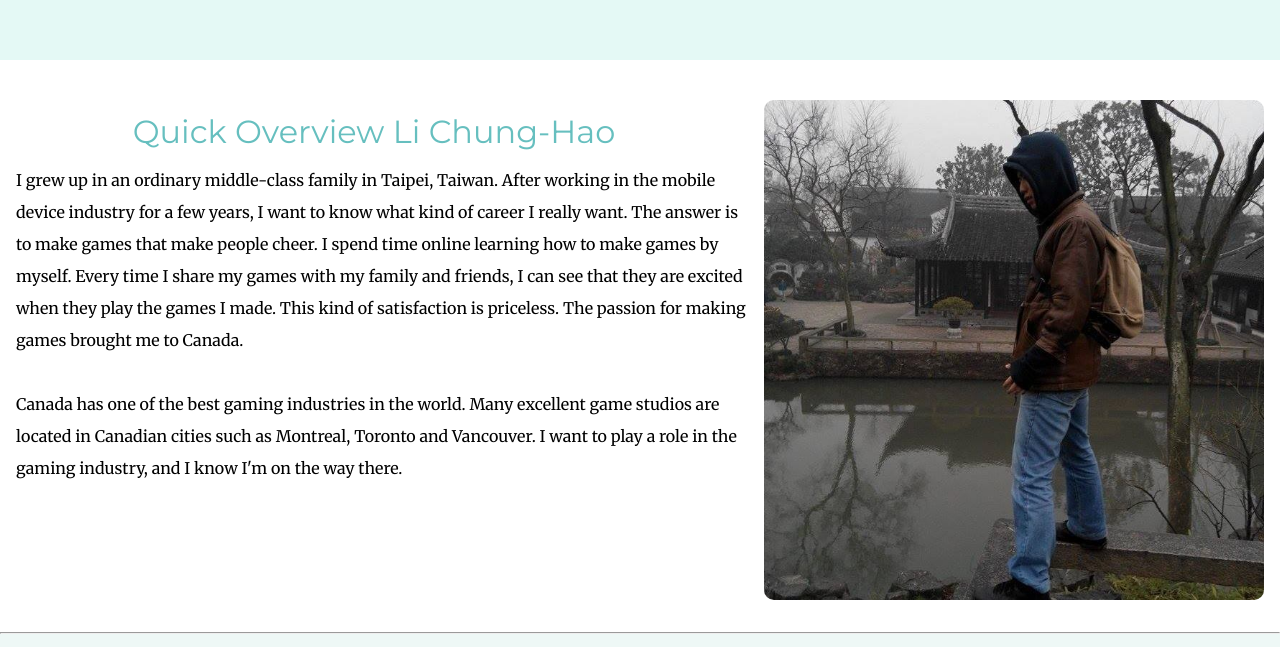
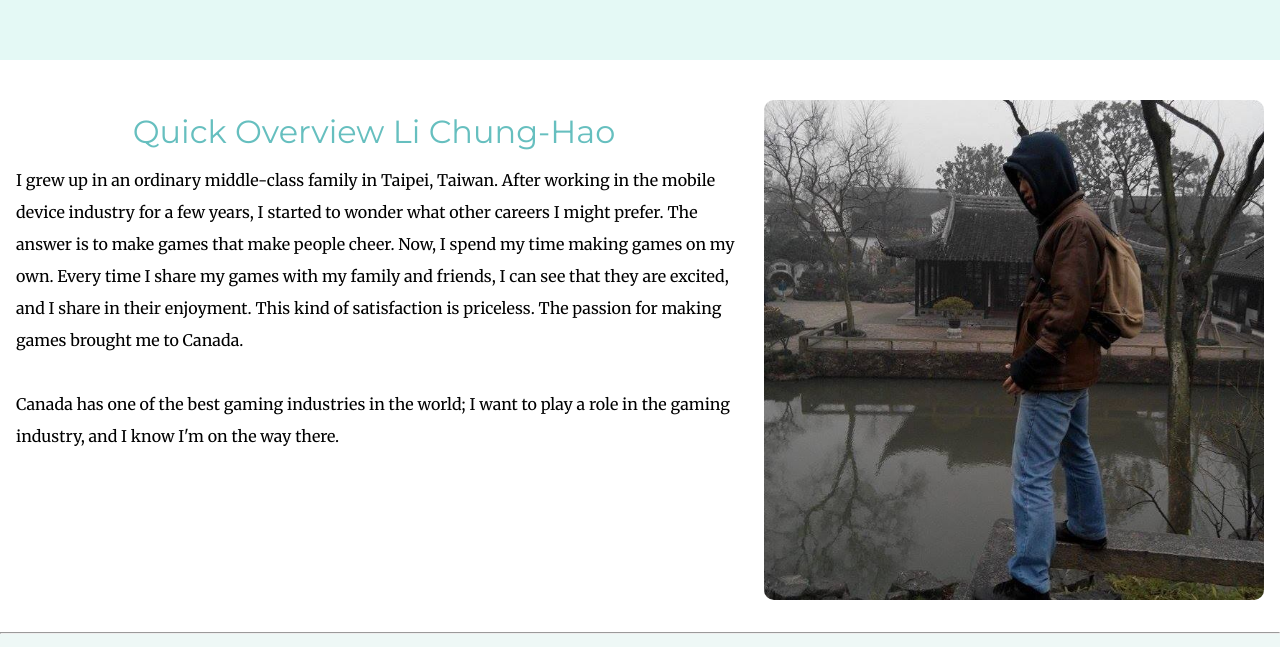
Before and after one commit to LiChung-Hao/Personal_Website, a plain HTML site: page index.html in a window 1280 px wide. Shown: the part 659-1306 px from the top of the page. Drawn offline with Linux system fonts and the light colour scheme.

Commit message:
Improved word choice

```diff
--- a/index.html
+++ b/index.html
@@ -56,20 +56,18 @@
         <h2>Quick Overview Li Chung-Hao</h2>
         <p class="noCenter">
           I grew up in an ordinary middle-class family in Taipei, Taiwan. After
-          working in the mobile device industry for a few years, I want to know
-          what kind of career I really want. The answer is to make games that
-          make people cheer. I spend time online learning how to make games by
-          myself. Every time I share my games with my family and friends, I can
-          see that they are excited when they play the games I made. This kind
-          of satisfaction is priceless. The passion for making games brought me
-          to Canada.
+          working in the mobile device industry for a few years, I started to
+          wonder what other careers I might prefer. The answer is to make games
+          that make people cheer. Now, I spend my time making games on my own.
+          Every time I share my games with my family and friends, I can see that
+          they are excited, and I share in their enjoyment. This kind of
+          satisfaction is priceless. The passion for making games brought me to
+          Canada.
         </p>
         <br />
         <p class="noCenter">
-          Canada has one of the best gaming industries in the world. Many
-          excellent game studios are located in Canadian cities such as
-          Montreal, Toronto and Vancouver. I want to play a role in the gaming
-          industry, and I know I'm on the way there.
+          Canada has one of the best gaming industries in the world; I want to
+          play a role in the gaming industry, and I know I'm on the way there.
         </p>
       </section>
       <section class="contentRight noCenter">
```
Also changed, not shown: about.html (+6 -6 lines).
